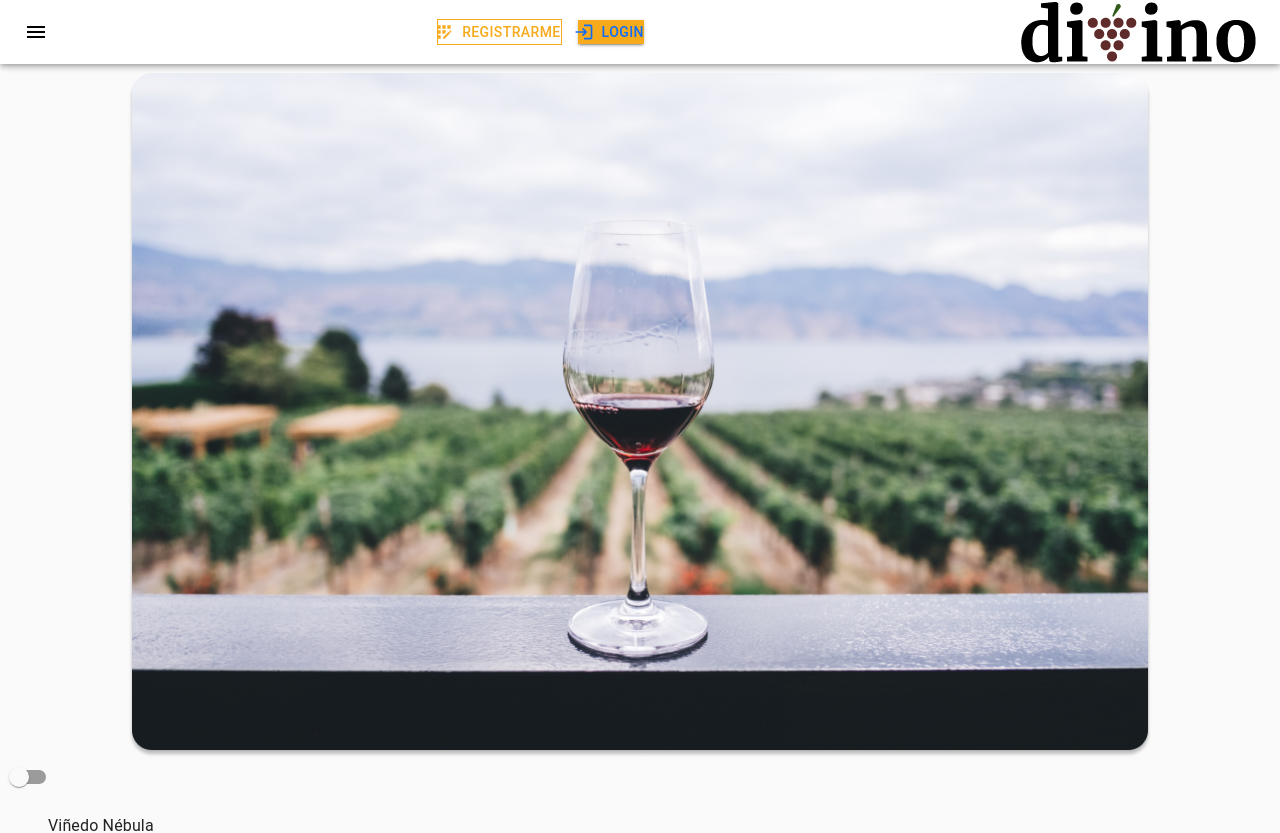
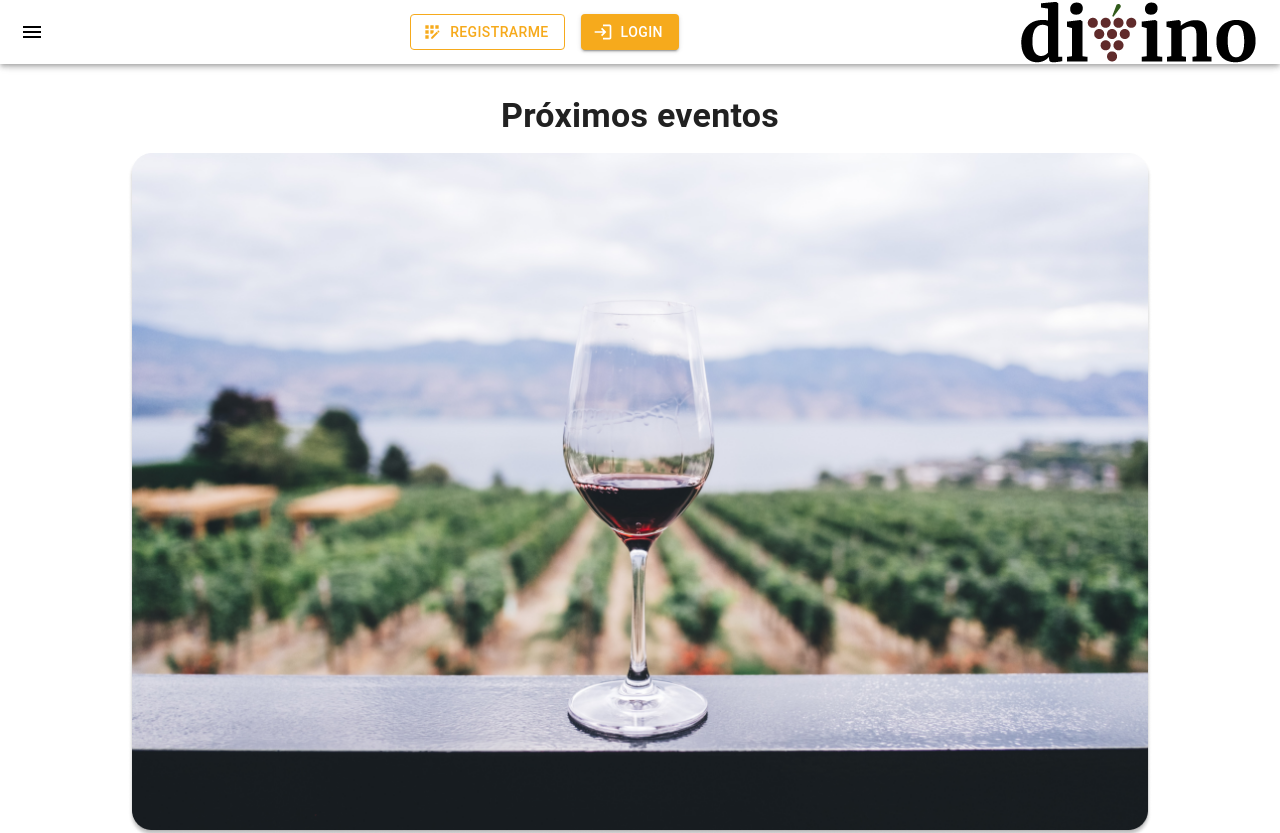
Before and after one commit to No-Country/c4-g21-divinoF, a React (Create React App) app: page / in a window 1280 px wide. Shown: the top 833 px of the page. Built offline with nearby package versions, Linux system fonts and the light colour scheme.

Commit message:
fixed problems without darkmode

```diff
--- a/src/App.js
+++ b/src/App.js
@@ -5,37 +5,16 @@ import Content from "./components/Content";
 import { Route, Routes } from "react-router-dom";
 import PersistentDrawerLeft from "./components/PersistentDrawerLeft";
 
-
-import { createTheme, ThemeProvider } from "@material-ui/core/styles";
-import  { useState } from "react";
-
-
-
-
-
 const App = () => {
-
-    const [toggleDark, settoggleDark] = useState(false);
-    const myTheme = createTheme({
-
-      // Theme settings
-      palette: {
-        type: toggleDark ? "dark" : "light",
-      },
-    });
-
     return (
-    <ThemeProvider theme={myTheme}>
         <div className="App">
             <PersistentDrawerLeft />
             <Routes>
-                <Route path="/" element={<Content toggleDark={toggleDark}
-        settoggleDark={settoggleDark} />} />
+                <Route path="/" element={<Content />} />
                 <Route path="/login" element={<Login />} />
                 <Route path="/register" element={<Register />} />
             </Routes>
         </div>
-    </ThemeProvider>
     );
 };
 
--- a/src/components/Content.js
+++ b/src/components/Content.js
@@ -11,12 +11,7 @@ import IconPatrocinio9 from "../assets/image-9.png";
 import IconPatrocinio10 from "../assets/image-10.png";
 import IconPatrocinio11 from "../assets/image-11.png";
 import Typography from "@mui/material/Typography";
-
 import { styled, useTheme } from "@mui/material/styles";
-
-import Switch from "@material-ui/core/Switch";
-import { makeStyles } from "@material-ui/core/styles"
-
 
 const drawerWidth = 240;
 
@@ -29,59 +24,15 @@ const DrawerHeader = styled("div")(({ theme }) => ({
     justifyContent: "flex-end",
 }));
 
-const useStyles = makeStyles((theme) => ({
-
-    // Styling material components
-    root: {
-
-        backgroundColor: theme.palette.background.default,
-        [theme.breakpoints.down("xs")]: {
-          paddingTop: theme.spacing(2),
-        },
-      },
-
-    /* LightTheme : {
-        pageBackground: "white",
-        titleColor: "#dc658b",
-        tagLineColor: "black"
-      },
-    DarkTheme : {
-        pageBackground: "#282c36",
-        titleColor: "lightpink",
-        tagLineColor: "lavender"
-      } */
-
-  }));
-
-
-const Content = (
-    {  toggleDark, settoggleDark }
- ) => {
-
-    const handleModeChange = () => {
-        settoggleDark(!toggleDark);
-        console.log(toggleDark)
-      };
-      const classes = useStyles();
-
-
+const Content = () => {
     return (
-        <div className={classes.root}  /* "contenedor" */  >
+        <div className="contenedor">
             {/* <DrawerHeader /> */}
             <div className="events">
                 <Typography paragraph variant="h4" className="Title-landing h4">
                     Próximos eventos
                 </Typography>
                 <img src={vinedo} alt="icon" />
-
-                <Switch
-                            checked={toggleDark}
-                            onChange={handleModeChange}
-                            name="toggleDark"
-                            color="default"
-                        />
-
-
                 <div className="event-info">
                     <Typography
                         paragraph
```
Also changed, not shown: 1 other file (tests, documents, lock files or other folders).
